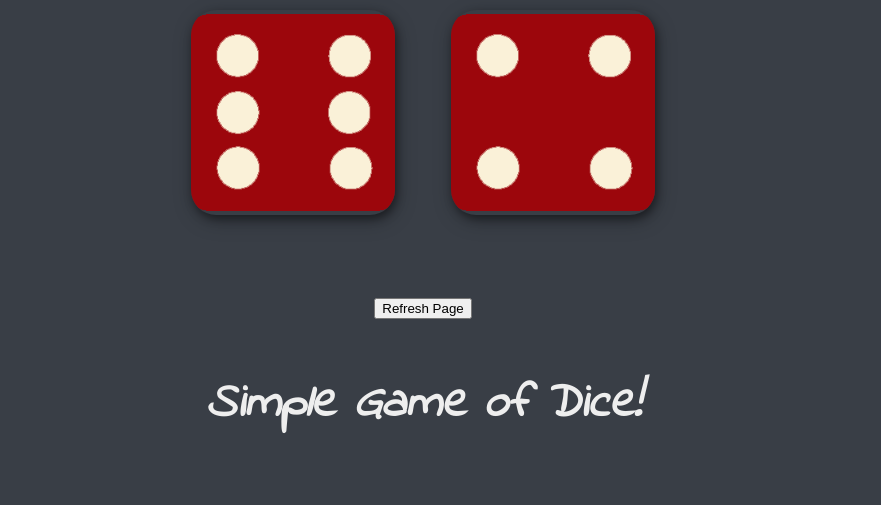
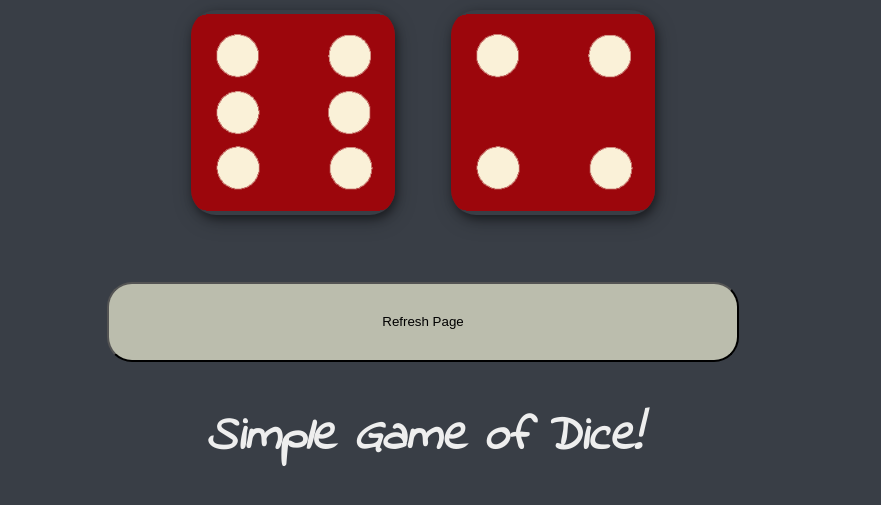
Before and after one commit to CodeKiyoshi/SimpleDice, a plain HTML site: page index.html in a window 1280 px wide. Shown: the part 321-826 px from the top of the page, without its empty margins (217-1098 px from the left). Before the commit the page ends 800 px from the top, so only its background shows below. Drawn offline with Linux system fonts and the light colour scheme.

Commit message:
Refresh Button
Refresh button styled & fitted

```diff
--- a/styles.css
+++ b/styles.css
@@ -44,3 +44,9 @@ footer {
     font-family: 'Indie Flower', cursive;
     font-size: 2rem;
 }
+button {
+    width: 50%;
+    height: 5rem;
+    border-radius: 25px;
+    background: rgb(187, 189, 173);
+}
```
